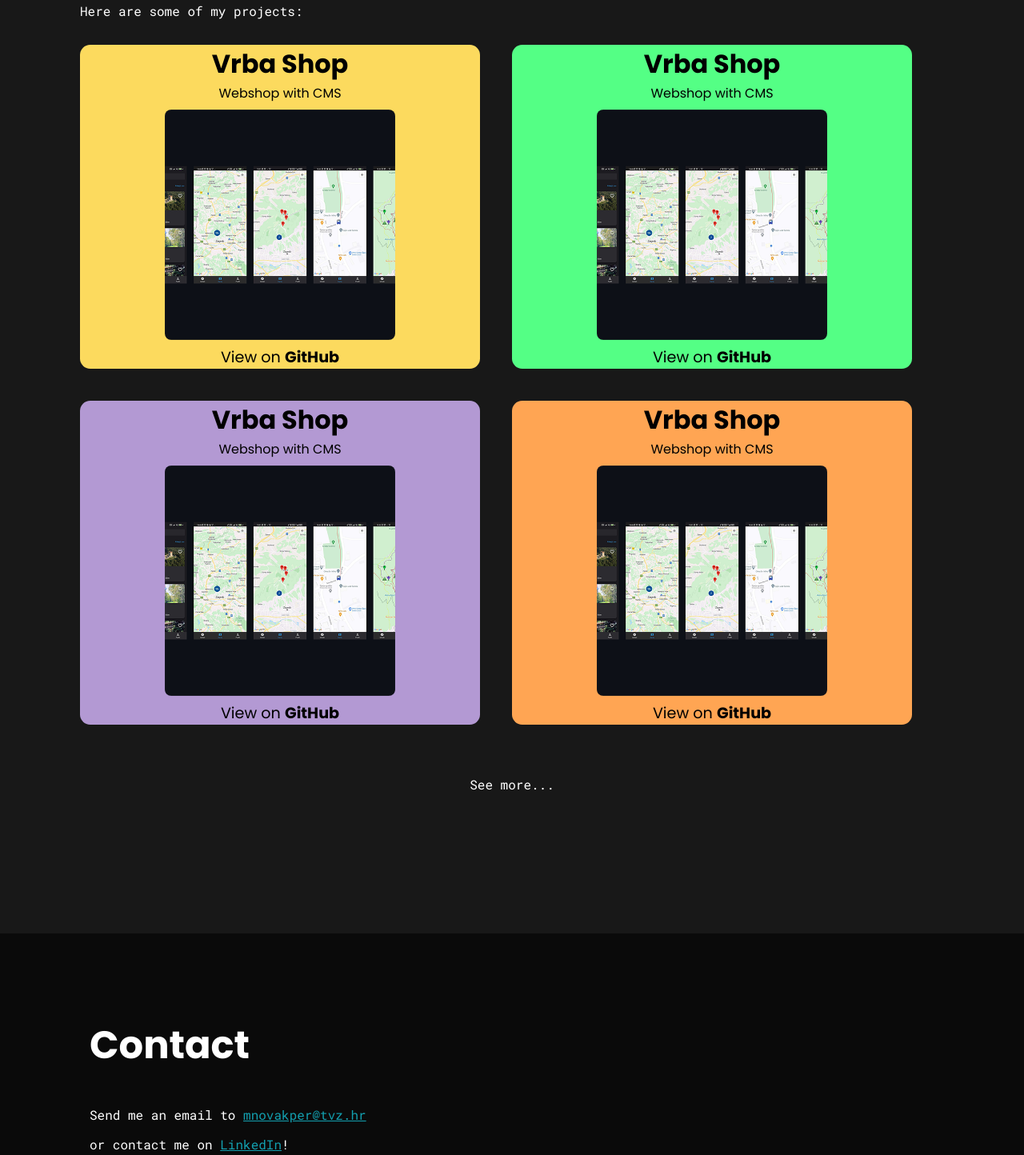
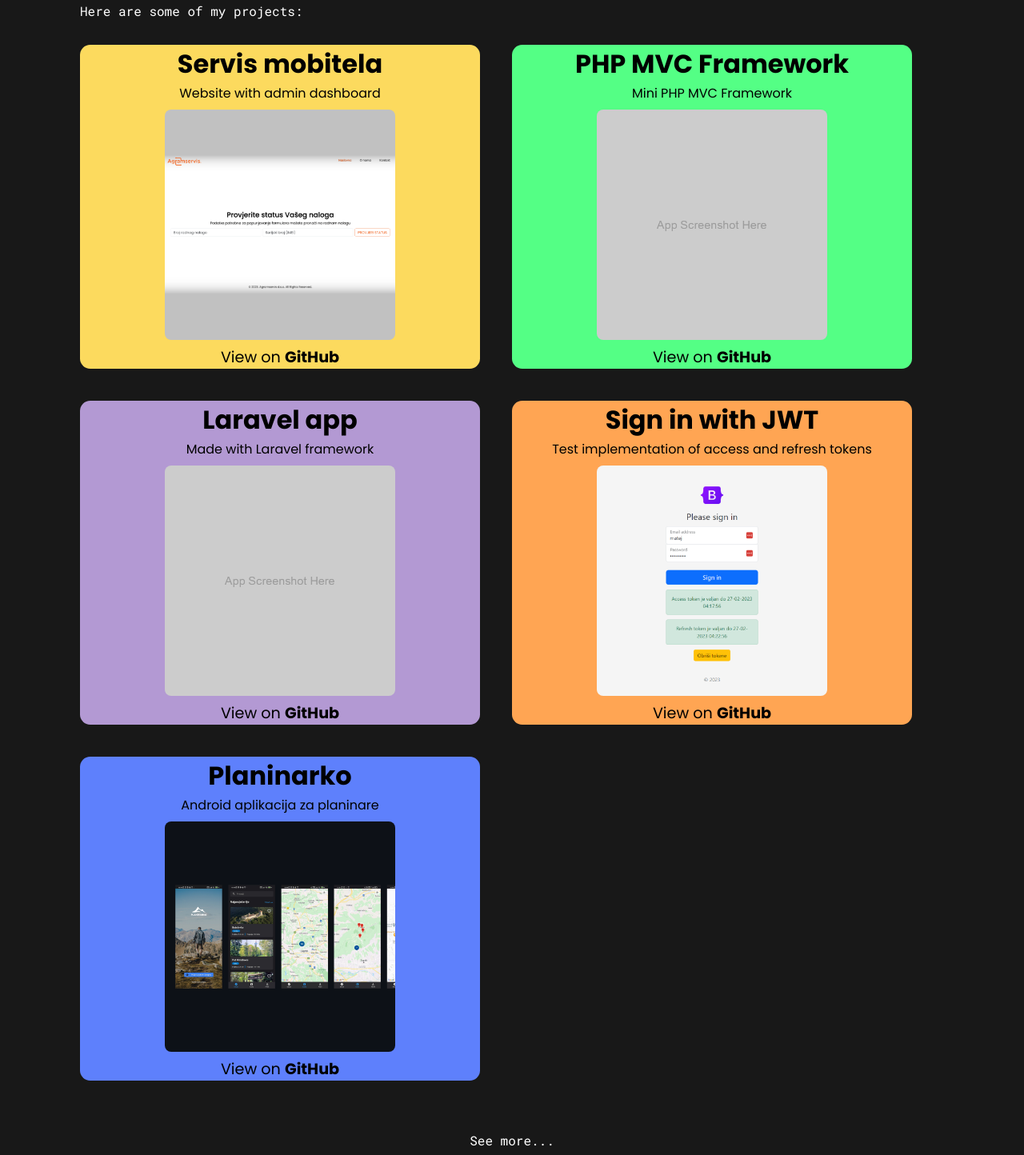
Before and after one commit to mnovakper/mnovakper.github.io, a plain HTML site: page index.html in a window 1280 px wide. Shown: the part 1676-3120 px from the top of the page at 80% size. Drawn offline with Linux system fonts and the light colour scheme.

Commit message:
cards update

```diff
--- a/css/main.scss
+++ b/css/main.scss
@@ -9,6 +9,7 @@
     --card-purple: #B399D3;
     --card-orange: #FFA553;
     --card-green: #54FF85;
+    --card-blue: #5e80fc;
 }
 
 body {
@@ -319,6 +320,10 @@ nav {
     #card4 {
         background: var(--card-orange);
     }
+
+    #card5 {
+        background: var(--card-blue);
+    }
 }
 
 @media only screen and (min-width: 768px) {
--- a/index.html
+++ b/index.html
@@ -58,38 +58,47 @@
 
 
             <div class="cards">
-                <a href="#">
+                <a href="https://github.com/mnovakper/php-servis-mobitela">
                     <div id="card1" class="card">
-                        <p class="naslov">Vrba Shop</p>
-                        <p class="podnaslov">Webshop with CMS</p>
-                        <img src="img/app_novo.png" alt="">
+                        <p class="naslov">Servis mobitela</p>
+                        <p class="podnaslov">Website with admin dashboard</p>
+                        <img src="img/app_servis.png" alt="">
                         <p class="git">View on <span>GitHub</span></p>
                     </div>
                 </a>
 
-                <a href="#">
+                <a href="https://github.com/mnovakper/php-mvc-framework">
                     <div id="card2" class="card">
-                        <p class="naslov">Vrba Shop</p>
-                        <p class="podnaslov">Webshop with CMS</p>
-                        <img src="img/app_novo.png" alt="">
+                        <p class="naslov">PHP MVC Framework</p>
+                        <p class="podnaslov">Mini PHP MVC Framework</p>
+                        <img src="img/placeholder_500x500.png" alt="">
                         <p class="git">View on <span>GitHub</span></p>
                     </div>
                 </a>
 
                 <a href="#">
                     <div id="card3" class="card">
-                        <p class="naslov">Vrba Shop</p>
-                        <p class="podnaslov">Webshop with CMS</p>
-                        <img src="img/app_novo.png" alt="">
+                        <p class="naslov">Laravel app</p>
+                        <p class="podnaslov">Made with Laravel framework</p>
+                        <img src="img/placeholder_500x500.png" alt="">
                         <p class="git">View on <span>GitHub</span></p>
                     </div>
                 </a>
 
-                <a href="#">
+                <a href="https://github.com/mnovakper/php-jwt-signin-system">
                     <div id="card4" class="card">
-                        <p class="naslov">Vrba Shop</p>
-                        <p class="podnaslov">Webshop with CMS</p>
-                        <img src="img/app_novo.png" alt="">
+                        <p class="naslov">Sign in with JWT</p>
+                        <p class="podnaslov">Test implementation of access and refresh tokens</p>
+                        <img src="img/app_jwt.png" alt="">
+                        <p class="git">View on <span>GitHub</span></p>
+                    </div>
+                </a>
+
+                <a href="https://github.com/mnovakper/planinarko">
+                    <div id="card5" class="card">
+                        <p class="naslov">Planinarko</p>
+                        <p class="podnaslov">Android aplikacija za planinare</p>
+                        <img src="img/app_planinarko.png" alt="">
                         <p class="git">View on <span>GitHub</span></p>
                     </div>
                 </a>
```
Also changed, not shown: css/main.css, img/app_jwt.png (added), img/app_planinarko.png (added), img/app_servis.png (added), img/placeholder_500x500.png (added), 1 other file.
